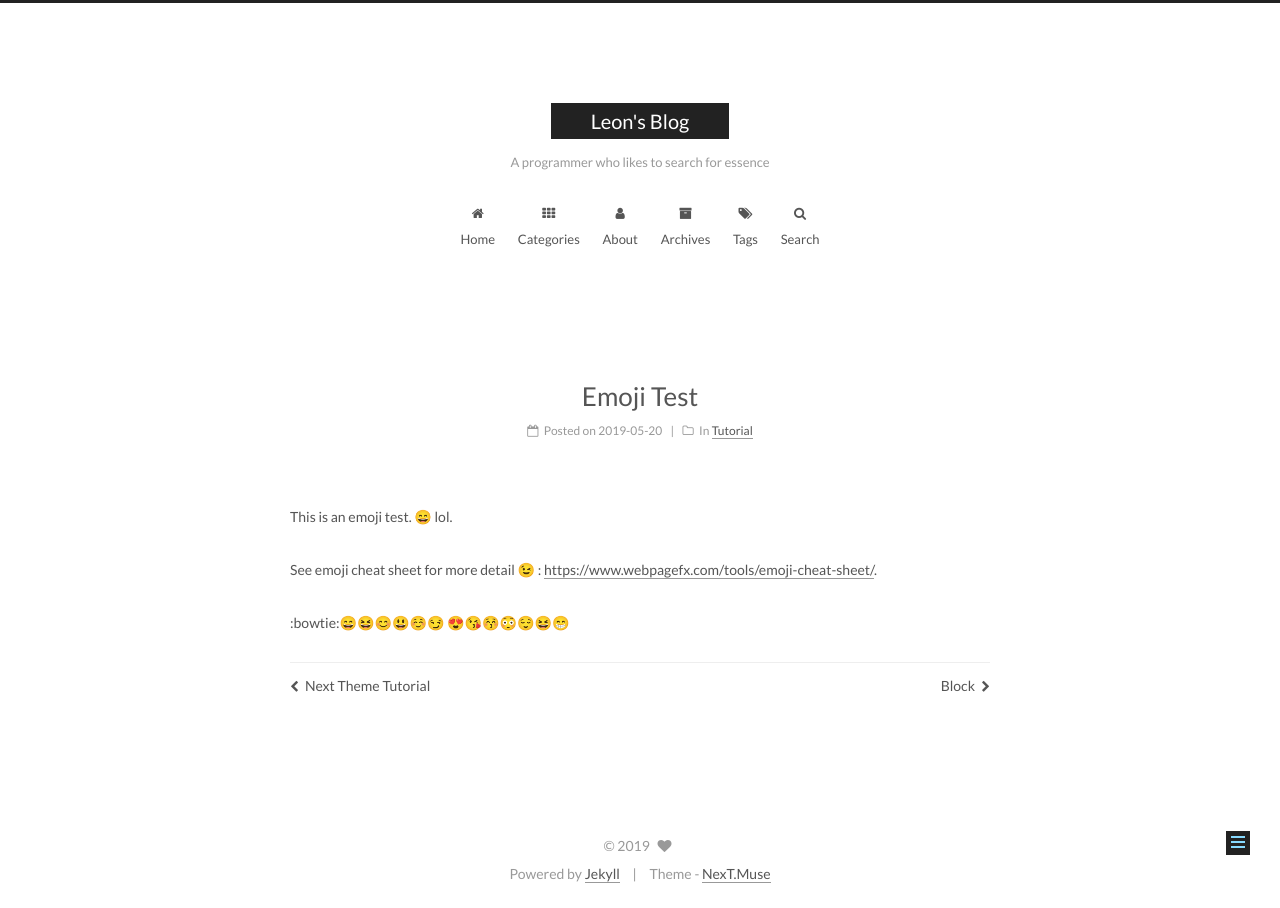
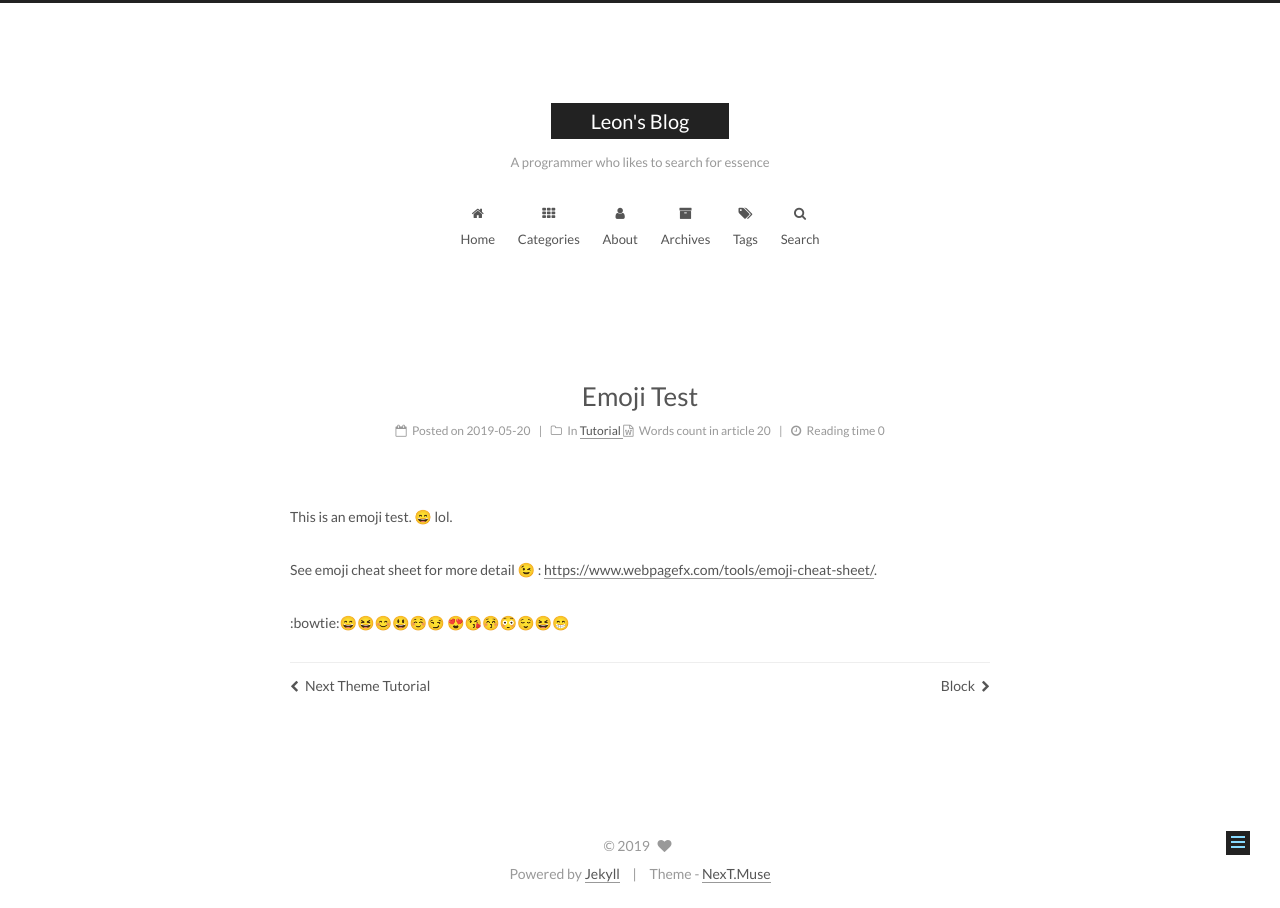
Before and after one commit to Leon-WTF/leon-wtf.github.io, a Jekyll site: the page built from _posts/2019-05-20-emoji-test.md, in a window 1280 px wide. Built offline with Jekyll 4.4.1, drawn with Linux system fonts in a browser that asks for light colours; emoji names are drawn with the system emoji font; comment, search, counter and statistics services are not loaded; part of the change alters nothing that is shown.

```diff
--- a/_config.yml
+++ b/_config.yml
@@ -316,8 +316,8 @@ post_meta:
 # Post wordcount display settings
 post_wordcount:
   item_text: true
-  wordcount: false
-  min2read: false
+  wordcount: true
+  min2read: true
   separated_meta: true
 
 # Wechat Subscriber
```
